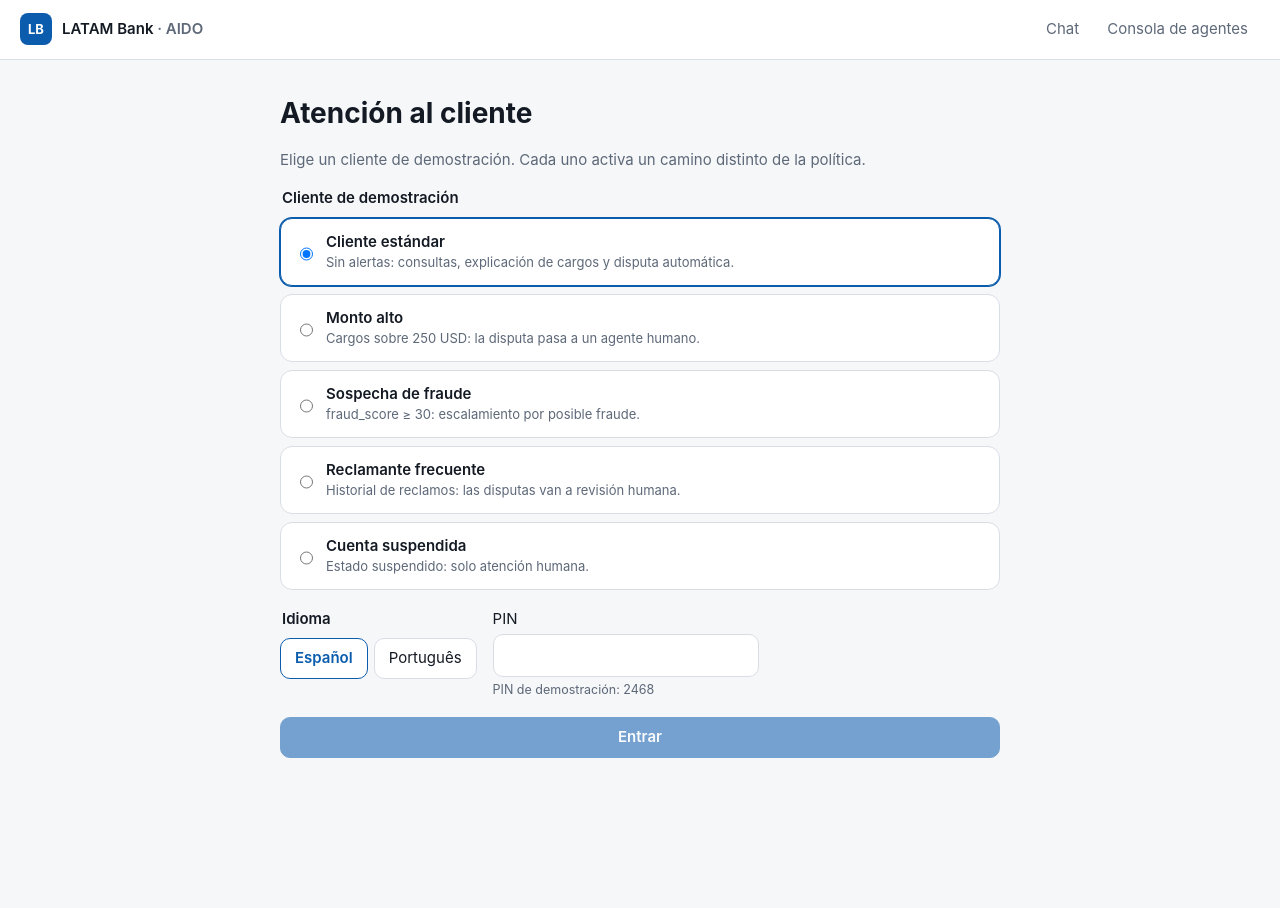
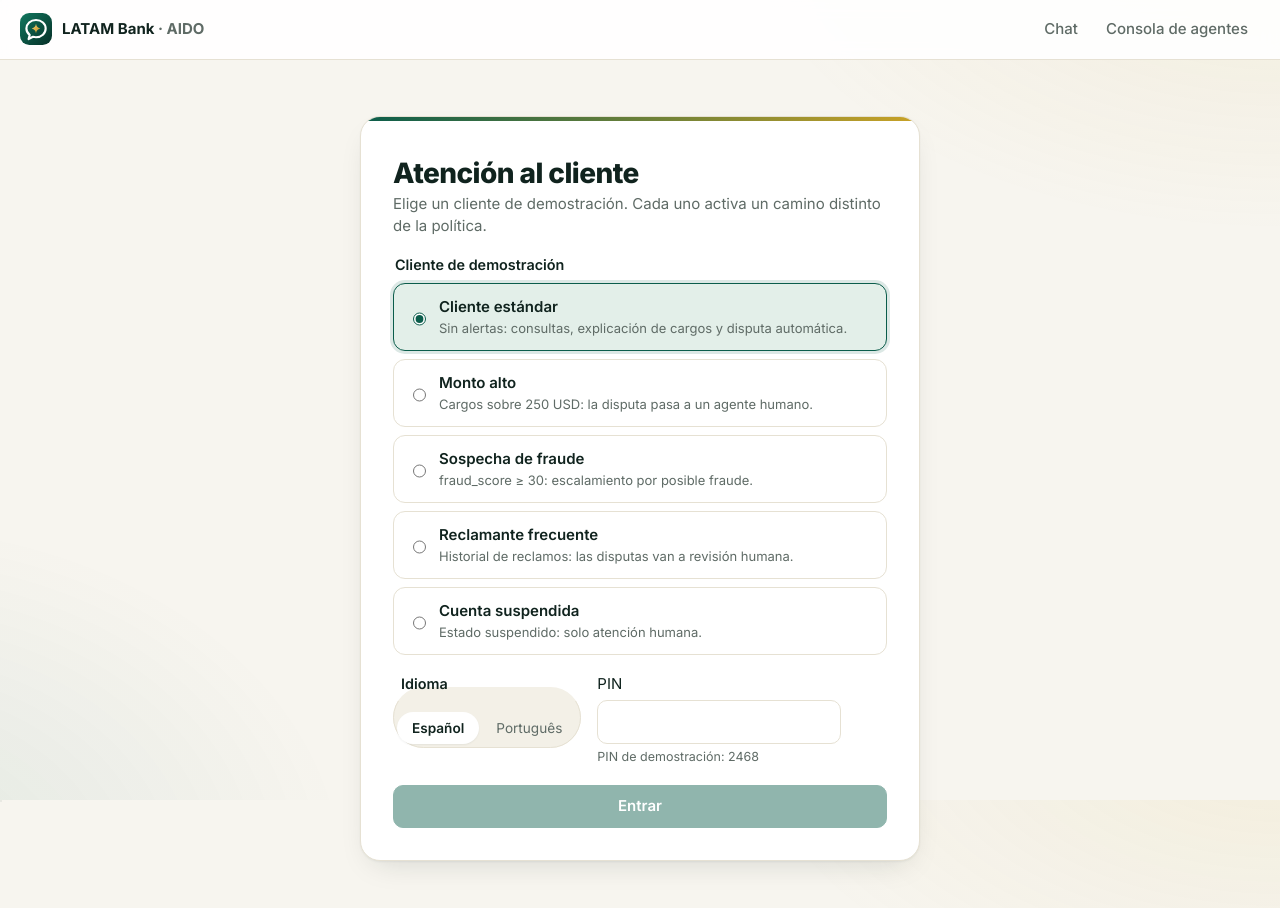
Before and after one commit to S-kkipie/factored-hackathon-2026-AIDO, a React (Vite) app in the folder web/: page /login in a window 1280 px wide. Shown: the top 908 px of the page. Before the commit the page ends 800 px from the top, so only its background shows below. Built offline with nearby package versions, Linux system fonts and the light colour scheme; no server answers.

Commit message:
feat(web): AIDO emerald and gold design, light theme, self-hosted Inter and JetBrains Mono
Co-Authored-By: Claude Opus 5.5 (1M context) <noreply@anthropic.com>

```diff
--- a/package.json
+++ b/package.json
@@ -22,6 +22,8 @@
     "@ag-ui/core": "1.0.1",
     "@ag-ui/encoder": "1.0.1",
     "@duckdb/node-api": "^1.5.6-r.1",
+    "@fontsource/inter": "5.3.0",
+    "@fontsource/jetbrains-mono": "5.3.0",
     "@google/genai": "2.27.0",
     "@langchain/core": "1.2.14",
     "@langchain/langgraph": "1.4.18",
--- /dev/null
+++ b/web/src/Brand.tsx
@@ -0,0 +1,45 @@
+import { useId } from "react";
+
+/**
+ * AIDO mark: a speech bubble (conversation) holding a gold four-point spark (assistance), on a deep emerald
+ * squircle. Ported from the design reference's src/components/Brand.tsx. Reads at 16px (favicon) and scales
+ * up for the header.
+ */
+export function Logo({ size = 32 }: { size?: number }) {
+  const id = useId().replace(/:/g, "");
+  return (
+    <svg width={size} height={size} viewBox="0 0 48 48" aria-hidden="true" className="logo">
+      <defs>
+        <linearGradient id={`${id}-bg`} x1="0" y1="0" x2="1" y2="1">
+          <stop offset="0" stopColor="#11785f" />
+          <stop offset="1" stopColor="#062f27" />
+        </linearGradient>
+        <linearGradient id={`${id}-gold`} x1="0" y1="0" x2="1" y2="1">
+          <stop offset="0" stopColor="#f3d27a" />
+          <stop offset="1" stopColor="#c08e1f" />
+        </linearGradient>
+      </defs>
+      <rect width="48" height="48" rx="14" fill={`url(#${id}-bg)`} />
+      <path
+        d="M24 10.5c8.3 0 14.5 5.7 14.5 12.9S32.3 36.3 24 36.3c-1.6 0-3.1-.2-4.5-.6l-6.6 3.4 1.6-6.2c-2.9-2.3-4.9-5.7-4.9-9.5 0-7.2 6.1-12.9 14.4-12.9Z"
+        fill="none"
+        stroke="#fff"
+        strokeWidth="3.2"
+        strokeLinejoin="round"
+      />
+      <path d="M24 16.2c.6 3.9 2.3 5.7 6.4 7.1-4.1 1.4-5.8 3.2-6.4 7.1-.6-3.9-2.3-5.7-6.4-7.1 4.1-1.4 5.8-3.2 6.4-7.1Z" fill={`url(#${id}-gold)`} />
+    </svg>
+  );
+}
+
+/** Lowercase wordmark; the dot of the "i" is the brand's gold spark. */
+export function Wordmark({ size = 28 }: { size?: number }) {
+  return (
+    <span className="wordmark">
+      <Logo size={size} />
+      <span className="wordmark-name" style={{ fontSize: Math.round(size * 0.62) }}>
+        a<span className="wm-i">ı<span className="wm-dot" /></span>do
+      </span>
+    </span>
+  );
+}
--- a/web/src/Layout.tsx
+++ b/web/src/Layout.tsx
@@ -1,13 +1,12 @@
 import { Link, Outlet } from "@tanstack/react-router";
+import { Logo } from "./Brand";
 
 export function Layout() {
   return (
     <div className="app">
       <header className="topbar">
         <Link to="/login" className="brand">
-          <span className="brand-mark" aria-hidden="true">
-            LB
-          </span>
+          <Logo size={32} />
           <span>
             LATAM Bank <span className="muted">· AIDO</span>
           </span>
--- a/web/src/styles.css
+++ b/web/src/styles.css
@@ -1,151 +1,250 @@
+/* AIDO design tokens ─ deep emerald brand, gold accent, warm cream surfaces. Light theme only:
+   dark-mode variants were intentionally dropped (see design-port-report.md). */
 :root {
-  --bg: #f6f7f9;
+  --bg: #f7f5ef;
   --surface: #ffffff;
-  --surface-2: #eef1f5;
-  --text: #141a23;
-  --muted: #5d6878;
-  --border: #d9dee6;
-  --accent: #0b5cad;
-  --accent-text: #ffffff;
-  --ok: #1d7a46;
-  --warn: #9a5b00;
-  --danger: #b42318;
-  --user-bubble: #0b5cad;
-  --user-text: #ffffff;
-  --radius: 12px;
-  --shadow: 0 1px 2px rgb(16 24 40 / 6%), 0 4px 12px rgb(16 24 40 / 6%);
+  --surface-2: #f3f0e7;
+  --surface-3: #ebe6d8;
+  --border: #e6e1d3;
+  --text: #10231e;
+  --muted: #5f6b66;
+  --brand: #0b5d4b;
+  --brand-deep: #073d32;
+  --brand-strong: #084a3c;
+  --brand-ink: #ffffff;
+  --brand-soft: #e3efe9;
+  --gold: #c9a227;
+  --gold-ink: #3d2f05;
+  --gold-soft: #f8f0d6;
+  --coral: #c2410c;
+  --coral-soft: #fdeee4;
+  --danger: #c0262d;
+  --danger-soft: #fbe9e9;
+  --success: #12795c;
+  --success-soft: #e1f3ec;
+  --warn: #946000; /* darkened slightly from the reference's #9a6400 for 4.5:1 contrast on --warn-soft */
+  --warn-soft: #fbf1db;
+  --user-bg: #0b5d4b;
+  --user-ink: #ffffff;
+  --radius: 16px;
+  --radius-sm: 10px;
+  --shadow-sm: 0 1px 2px rgb(16 35 30 / 6%);
+  --shadow: 0 1px 2px rgb(16 35 30 / 5%), 0 12px 32px -14px rgb(16 35 30 / 18%);
   --font: "Inter", system-ui, -apple-system, "Segoe UI", Roboto, sans-serif;
-  --mono: ui-monospace, "SFMono-Regular", Menlo, Consolas, monospace;
-}
-
-@media (prefers-color-scheme: dark) {
-  :root {
-    --bg: #0f1318;
-    --surface: #171c23;
-    --surface-2: #1f262f;
-    --text: #e6eaf0;
-    --muted: #97a3b4;
-    --border: #2b3440;
-    --accent: #5aa2ec;
-    --accent-text: #0b1420;
-    --ok: #4cc283;
-    --warn: #e0a64a;
-    --danger: #f07167;
-    --user-bubble: #2a5f96;
-    --user-text: #f3f7fc;
-    --shadow: none;
-  }
+  --mono: "JetBrains Mono", ui-monospace, "SFMono-Regular", Menlo, Consolas, monospace;
+  /* Security-print wash: warm cream with a faint dot-grid and soft emerald/gold light pools. */
+  --app-bg:
+    radial-gradient(900px 520px at 100% -10%, rgb(201 162 39 / 10%), transparent 60%),
+    radial-gradient(800px 600px at -10% 110%, rgb(11 93 75 / 9%), transparent 60%),
+    radial-gradient(circle at 1px 1px, rgb(16 35 30 / 6%) 1px, transparent 0) 0 0 / 22px 22px,
+    var(--bg);
+  color-scheme: light;
 }
 
 * { box-sizing: border-box; }
-html, body { margin: 0; background: var(--bg); color: var(--text); font: 15px/1.5 var(--font); }
-a { color: var(--accent); }
+html, body { margin: 0; }
+body {
+  background: var(--app-bg);
+  background-attachment: fixed;
+  color: var(--text);
+  font: 15px/1.5 var(--font);
+  font-feature-settings: "cv11", "ss01";
+  -webkit-font-smoothing: antialiased;
+}
+h1, h2, h3, h4, p { margin: 0; }
+h1 { font-size: 1.8rem; line-height: 1.15; letter-spacing: -0.02em; font-weight: 800; }
+h2 { font-size: 1.15rem; letter-spacing: -0.01em; font-weight: 700; }
+h3 { font-size: 1rem; font-weight: 700; }
+h4 { font-size: 0.78rem; text-transform: uppercase; letter-spacing: 0.06em; color: var(--muted); font-weight: 700; }
+a { color: var(--brand); font-weight: 500; }
+a:hover { text-decoration: underline; }
 button, input, textarea { font: inherit; color: inherit; }
 .muted { color: var(--muted); }
-.mono { font-family: var(--mono); font-size: 0.85em; }
+.mono { font-family: var(--mono); font-size: 0.92em; }
 
 .app { min-height: 100vh; display: flex; flex-direction: column; }
-.topbar { display: flex; align-items: center; justify-content: space-between; gap: 16px; padding: 12px 20px; background: var(--surface); border-bottom: 1px solid var(--border); }
-.brand { display: flex; align-items: center; gap: 10px; color: var(--text); text-decoration: none; font-weight: 600; }
-.brand-mark { display: grid; place-items: center; width: 32px; height: 32px; border-radius: 8px; background: var(--accent); color: var(--accent-text); font-size: 13px; font-weight: 700; }
+.topbar {
+  display: flex; align-items: center; justify-content: space-between; gap: 16px; padding: 12px 20px;
+  background: color-mix(in srgb, var(--surface) 90%, transparent);
+  backdrop-filter: blur(8px);
+  border-bottom: 1px solid var(--border);
+}
+.brand { display: flex; align-items: center; gap: 10px; color: var(--text); text-decoration: none; font-weight: 700; }
+.brand:hover { text-decoration: none; }
 .nav { display: flex; gap: 4px; }
-.nav a { padding: 6px 12px; border-radius: 8px; color: var(--muted); text-decoration: none; }
-.nav a.active, .nav a:hover { background: var(--surface-2); color: var(--text); }
+.nav a { padding: 6px 12px; border-radius: var(--radius-sm); color: var(--muted); text-decoration: none; font-weight: 500; }
+.nav a.active, .nav a:hover { background: var(--brand-soft); color: var(--brand); text-decoration: none; }
 .main { flex: 1; width: 100%; max-width: 1180px; margin: 0 auto; padding: 24px 16px; }
 
-.panel { background: var(--surface); border: 1px solid var(--border); border-radius: var(--radius); box-shadow: var(--shadow); padding: 20px; }
-.notice { padding: 10px 14px; border-radius: 10px; background: var(--surface-2); margin: 12px 0; }
-.notice.warn { color: var(--warn); }
-.notice.error { color: var(--danger); }
-.notice.ok { color: var(--ok); }
+.panel {
+  background: var(--surface); border: 1px solid var(--border); border-radius: var(--radius);
+  box-shadow: var(--shadow-sm), 0 10px 28px -18px rgb(16 35 30 / 22%); padding: 20px;
+}
+.notice { padding: 10px 14px; border-radius: var(--radius-sm); background: var(--surface-2); margin: 12px 0; }
+.notice.warn { background: var(--warn-soft); color: var(--warn); }
+.notice.error { background: var(--danger-soft); color: var(--danger); }
+.notice.ok { background: var(--success-soft); color: var(--success); }
 .row { display: flex; gap: 16px; flex-wrap: wrap; align-items: flex-start; }
 
-button { cursor: pointer; border: 1px solid var(--border); background: var(--surface); padding: 8px 14px; border-radius: 10px; }
-button:disabled { opacity: 0.55; cursor: not-allowed; }
-button.primary { background: var(--accent); border-color: var(--accent); color: var(--accent-text); font-weight: 600; }
+button {
+  cursor: pointer; border: 1px solid var(--border); background: var(--surface); padding: 9px 16px;
+  border-radius: var(--radius-sm); font-weight: 600;
+  transition: background 0.15s, border-color 0.15s, opacity 0.15s, transform 0.05s;
+}
+button:active:not(:disabled) { transform: translateY(1px); }
+button:disabled { opacity: 0.45; cursor: not-allowed; }
+button.primary { background: var(--brand); border-color: var(--brand); color: var(--brand-ink); }
+button.primary:not(:disabled):hover { background: var(--brand-strong); }
 button.danger { color: var(--danger); }
-button.link { border: none; background: none; color: var(--accent); padding: 0; }
-input, textarea { background: var(--surface); border: 1px solid var(--border); border-radius: 10px; padding: 9px 12px; }
-input:focus-visible, textarea:focus-visible, button:focus-visible, a:focus-visible { outline: 2px solid var(--accent); outline-offset: 2px; }
+button.link { border: none; background: none; color: var(--brand); padding: 0; font-weight: 500; text-decoration: underline; }
+input, textarea {
+  background: var(--surface); border: 1px solid var(--border); border-radius: var(--radius-sm); padding: 10px 13px;
+}
+input:focus-visible, textarea:focus-visible, button:focus-visible, a:focus-visible {
+  outline: 2px solid var(--brand); outline-offset: 2px;
+}
 
-.chip { display: inline-flex; align-items: center; gap: 4px; padding: 2px 8px; border-radius: 999px; background: var(--surface-2); border: 1px solid var(--border); font-size: 12px; white-space: nowrap; }
-.chip.ok { color: var(--ok); }
-.chip.warn { color: var(--warn); }
-.chip.danger { color: var(--danger); }
+.chip {
+  display: inline-flex; align-items: center; gap: 4px; padding: 2px 9px; border-radius: 999px;
+  background: var(--surface-2); border: 1px solid var(--border); font-size: 12px; white-space: nowrap; color: var(--muted);
+}
+.chip.ok { background: var(--success-soft); border-color: transparent; color: var(--success); }
+.chip.warn { background: var(--warn-soft); border-color: transparent; color: var(--warn); }
+.chip.danger { background: var(--danger-soft); border-color: transparent; color: var(--danger); }
+/* Rule-id chips (always paired with .mono in this app) read as the reference's coral "rule" chips,
+   taking priority over .ok/.warn/.danger since a rule id is identified by id, not by status. */
+.chip.mono { background: var(--coral-soft); border-color: transparent; color: var(--coral); font-weight: 600; }
 .chips { display: flex; flex-wrap: wrap; gap: 6px; }
 
-/* Login */
-.login { max-width: 720px; margin: 0 auto; }
-.login h1 { margin: 8px 0 4px; font-size: 28px; }
+/* ── Login ────────────────────────────────────────────── */
+.login {
+  max-width: 560px; margin: 32px auto; background: var(--surface); border: 1px solid var(--border);
+  border-radius: 20px; box-shadow: var(--shadow); padding: 32px; position: relative; overflow: hidden;
+}
+.login::before {
+  content: ""; position: absolute; inset: 0 0 auto 0; height: 4px;
+  background: linear-gradient(90deg, var(--brand), var(--gold));
+}
+.login h1 { margin: 8px 0 4px; font-size: 1.75rem; }
 .login-form { display: grid; gap: 18px; margin-top: 16px; }
 fieldset { border: none; margin: 0; padding: 0; }
-legend { font-weight: 600; margin-bottom: 8px; }
+legend { font-weight: 600; margin-bottom: 8px; font-size: 0.9rem; }
 .personas { display: grid; gap: 8px; }
-.persona { display: grid; grid-template-columns: auto 1fr; column-gap: 10px; padding: 12px 14px; border: 1px solid var(--border); border-radius: var(--radius); background: var(--surface); cursor: pointer; }
-.persona input { grid-row: span 2; margin-top: 4px; }
-.persona.selected { border-color: var(--accent); box-shadow: 0 0 0 1px var(--accent); }
+.persona {
+  display: grid; grid-template-columns: auto 1fr; column-gap: 10px; padding: 12px 14px; border: 1px solid var(--border);
+  border-radius: 12px; background: var(--surface); cursor: pointer; transition: border-color 0.15s, background 0.15s, box-shadow 0.15s;
+}
+.persona:hover { border-color: var(--brand); }
+.persona input { grid-row: span 2; margin-top: 4px; accent-color: var(--brand); }
+.persona.selected { border-color: var(--brand); background: var(--brand-soft); box-shadow: 0 0 0 3px color-mix(in srgb, var(--brand) 14%, transparent); }
 .persona-name { font-weight: 600; }
 .persona-hint { color: var(--muted); font-size: 13px; }
-.segmented { display: flex; flex-wrap: wrap; gap: 6px; }
-.segmented legend { width: 100%; }
-.segmented label { padding: 8px 14px; border: 1px solid var(--border); border-radius: 10px; background: var(--surface); cursor: pointer; }
-.segmented label.selected { border-color: var(--accent); color: var(--accent); font-weight: 600; }
+.segmented {
+  display: inline-flex; flex-wrap: wrap; gap: 2px; background: var(--surface-2); border: 1px solid var(--border);
+  border-radius: 999px; padding: 3px;
+}
+.segmented legend { width: 100%; padding: 0 0 6px 4px; background: none; }
+.segmented label {
+  padding: 5px 14px; border: 1px solid transparent; border-radius: 999px; background: transparent; cursor: pointer;
+  font-size: 0.85rem; color: var(--muted);
+}
+.segmented label.selected { background: var(--surface); color: var(--text); font-weight: 600; box-shadow: var(--shadow-sm); }
 .segmented input { position: absolute; opacity: 0; pointer-events: none; }
 .field { display: grid; gap: 4px; }
 
-/* Chat */
-.chat { display: grid; grid-template-rows: auto auto 1fr auto; height: calc(100vh - 120px); min-height: 480px; max-width: 820px; margin: 0 auto; background: var(--surface); border: 1px solid var(--border); border-radius: var(--radius); box-shadow: var(--shadow); overflow: hidden; }
-.chat-head { display: flex; align-items: center; justify-content: space-between; gap: 12px; padding: 12px 16px; border-bottom: 1px solid var(--border); }
-.chat-log { overflow-y: auto; padding: 16px; display: flex; flex-direction: column; gap: 10px; }
-.bubble { max-width: 78%; padding: 10px 14px; border-radius: 14px; white-space: pre-wrap; overflow-wrap: anywhere; }
-.bubble .who { display: block; font-size: 11px; font-weight: 600; text-transform: uppercase; letter-spacing: 0.04em; opacity: 0.75; margin-bottom: 2px; }
-.bubble.user { align-self: flex-end; background: var(--user-bubble); color: var(--user-text); border-bottom-right-radius: 4px; }
-.bubble.assistant { align-self: flex-start; background: var(--surface-2); border-bottom-left-radius: 4px; }
-.bubble.agent { align-self: flex-start; background: var(--surface-2); border: 1px solid var(--ok); border-bottom-left-radius: 4px; }
-.bubble.system { align-self: center; background: none; color: var(--muted); font-size: 13px; text-align: center; }
+/* ── Chat ─────────────────────────────────────────────── */
+.chat {
+  display: grid; grid-template-rows: auto auto 1fr auto; height: calc(100vh - 120px); min-height: 480px;
+  max-width: 820px; margin: 0 auto; background: var(--surface); border: 1px solid var(--border);
+  border-radius: var(--radius); box-shadow: var(--shadow); overflow: hidden;
+}
+.chat-head {
+  display: flex; align-items: center; justify-content: space-between; gap: 12px; padding: 12px 16px;
+  border-bottom: 1px solid var(--border); background: color-mix(in srgb, var(--surface) 92%, transparent);
+}
+.chat-log { overflow-y: auto; padding: 16px; display: flex; flex-direction: column; gap: 10px; background: var(--bg); }
+.bubble {
+  max-width: 78%; padding: 11px 15px; border-radius: 18px; white-space: pre-wrap; overflow-wrap: anywhere;
+  box-shadow: var(--shadow-sm);
+}
+.bubble .who { display: block; font-size: 11px; font-weight: 700; text-transform: uppercase; letter-spacing: 0.05em; opacity: 0.75; margin-bottom: 2px; }
+.bubble.user { align-self: flex-end; background: var(--user-bg); color: var(--user-ink); border-bottom-right-radius: 6px; box-shadow: none; }
+.bubble.assistant { align-self: flex-start; background: var(--surface); border: 1px solid var(--border); border-bottom-left-radius: 6px; }
+.bubble.agent {
+  align-self: flex-start; background: var(--coral-soft); border: 1px solid color-mix(in srgb, var(--coral) 40%, var(--border));
+  border-bottom-left-radius: 6px;
+}
+.bubble.system { align-self: center; background: none; box-shadow: none; color: var(--muted); font-size: 13px; text-align: center; }
 .status { display: flex; flex-wrap: wrap; align-items: center; gap: 8px; color: var(--muted); font-size: 13px; }
-.dot { width: 8px; height: 8px; border-radius: 50%; background: var(--accent); animation: pulse 1s ease-in-out infinite; }
+.dot { width: 8px; height: 8px; border-radius: 50%; background: var(--brand); animation: pulse 1s ease-in-out infinite; }
 @keyframes pulse { 50% { opacity: 0.3; } }
-@media (prefers-reduced-motion: reduce) { .dot { animation: none; } }
-.confirm-card { align-self: stretch; border: 1px solid var(--accent); border-radius: var(--radius); padding: 14px 16px; background: var(--surface); }
+.confirm-card {
+  align-self: stretch; position: relative; overflow: hidden; border: 1.5px solid color-mix(in srgb, var(--gold) 55%, var(--border));
+  border-radius: var(--radius); padding: 16px 18px; background: var(--surface); box-shadow: var(--shadow);
+}
+.confirm-card::before { content: ""; position: absolute; inset: 0 0 auto 0; height: 3px; background: linear-gradient(90deg, var(--gold), var(--brand)); }
 .confirm-card h3 { margin: 0 0 6px; font-size: 15px; }
 .confirm-card .actions { display: flex; gap: 8px; margin-top: 12px; }
-.composer { display: flex; gap: 8px; padding: 12px; border-top: 1px solid var(--border); }
-.composer textarea { flex: 1; resize: none; min-height: 44px; max-height: 140px; }
+.composer { display: flex; gap: 8px; padding: 12px; border-top: 1px solid var(--border); background: var(--surface); }
+.composer textarea { flex: 1; resize: none; min-height: 44px; max-height: 140px; border-radius: 14px; }
+.composer textarea:focus-visible { outline: none; border-color: var(--brand); box-shadow: 0 0 0 3px color-mix(in srgb, var(--brand) 18%, transparent); }
 .banner { padding: 10px 16px; border-bottom: 1px solid var(--border); font-size: 14px; }
-.banner.ok { color: var(--ok); }
-.banner.warn { color: var(--warn); }
+.banner.ok { background: var(--success-soft); color: var(--success); }
+.banner.warn { background: var(--warn-soft); color: var(--warn); }
 
-/* Agent console */
+/* ── Agent console ────────────────────────────────────── */
 .console { display: grid; grid-template-columns: minmax(260px, 340px) 1fr; gap: 16px; align-items: start; }
 .queue { display: grid; gap: 8px; }
-.queue-item { text-align: left; display: grid; gap: 6px; width: 100%; padding: 12px; border-radius: var(--radius); }
-.queue-item.selected { border-color: var(--accent); box-shadow: 0 0 0 1px var(--accent); }
+.queue-item {
+  text-align: left; display: grid; gap: 6px; width: 100%; padding: 12px; border-radius: var(--radius);
+  background: var(--surface); border: 1px solid var(--border); box-shadow: var(--shadow-sm);
+}
+.queue-item:hover { border-color: color-mix(in srgb, var(--brand) 40%, var(--border)); }
+.queue-item.selected { border-color: var(--brand); box-shadow: 0 0 0 3px color-mix(in srgb, var(--brand) 14%, transparent); }
 .card-section { margin-top: 14px; }
-.card-section h4 { margin: 0 0 6px; font-size: 13px; text-transform: uppercase; letter-spacing: 0.04em; color: var(--muted); }
+.card-section h4 { margin: 0 0 6px; }
 .card-section ul { margin: 0; padding-left: 18px; }
 .thread { display: flex; flex-direction: column; gap: 8px; max-height: 340px; overflow-y: auto; padding: 8px 0; }
 .reply { display: flex; gap: 8px; margin-top: 8px; }
 .reply input { flex: 1; }
 .toolbar { display: flex; flex-wrap: wrap; gap: 8px; align-items: center; justify-content: space-between; }
 
-/* Trace */
+/* ── Trace ────────────────────────────────────────────── */
 .summary { display: flex; flex-wrap: wrap; gap: 12px; margin: 12px 0 20px; }
-.stat { background: var(--surface); border: 1px solid var(--border); border-radius: var(--radius); padding: 10px 14px; min-width: 120px; }
-.stat b { display: block; font-size: 20px; }
+.stat {
+  background: var(--surface); border: 1px solid var(--border); border-top: 3px solid var(--brand);
+  border-radius: var(--radius); padding: 10px 14px; min-width: 120px; box-shadow: var(--shadow-sm);
+}
+.stat b { display: block; font-size: 20px; font-variant-numeric: tabular-nums; }
 .turn { margin-bottom: 16px; }
 .turn-head { display: flex; flex-wrap: wrap; gap: 10px; align-items: baseline; justify-content: space-between; margin-bottom: 8px; }
 .steps { display: grid; gap: 4px; }
 .step { display: grid; grid-template-columns: 150px 1fr 90px; gap: 10px; align-items: center; padding: 6px 8px; border-radius: 8px; }
 .step:nth-child(odd) { background: var(--surface-2); }
 .step.step-chat { padding-left: 28px; }
-.step .bar { height: 6px; border-radius: 3px; background: var(--accent); min-width: 2px; }
+.step .bar { height: 6px; border-radius: 3px; background: var(--brand); min-width: 2px; }
 .step .ms { text-align: right; font-variant-numeric: tabular-nums; color: var(--muted); font-size: 13px; }
 .step-detail { grid-column: 2 / 4; }
+
+/* ── Brand mark / wordmark (Brand.tsx) ────────────────── */
+.wordmark { display: inline-flex; align-items: center; gap: 10px; }
+.logo { flex: none; display: block; }
+.wordmark-name { font-weight: 800; letter-spacing: -0.02em; line-height: 1; color: var(--text); }
+.wm-i { position: relative; display: inline-block; }
+.wm-dot {
+  position: absolute; left: 50%; top: -0.02em; width: 0.24em; height: 0.24em; transform: translateX(-50%) rotate(45deg);
+  border-radius: 0.05em; background: linear-gradient(135deg, var(--gold), #a8841a);
+}
+
+@media (prefers-reduced-motion: reduce) {
+  .dot { animation: none; }
+  button, .persona, .queue-item { transition: none; }
+}
 
 @media (max-width: 760px) {
   .console { grid-template-columns: 1fr; }
   .chat { height: calc(100vh - 100px); }
   .bubble { max-width: 92%; }
   .step { grid-template-columns: 110px 1fr 70px; }
+  .login { margin: 16px auto; padding: 24px; }
 }
```
Also changed, not shown: web/index.html (+3 -3 lines), web/src/main.tsx (+8 -0 lines), 1 other file (tests, documents, lock files or other folders).
